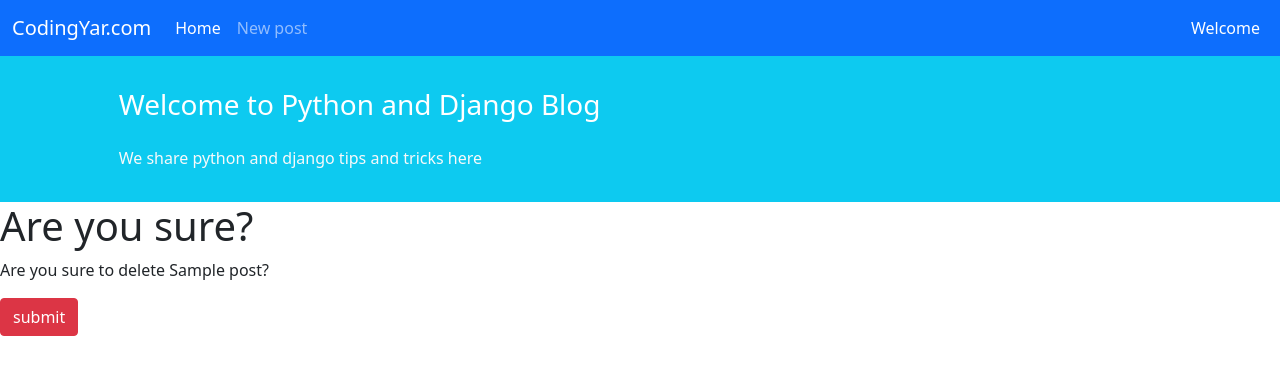
After one commit to Hossein770227/post, a Django app: page /blog/1/delete/ in a window 1280 px wide. The commit adds this page. Shown: the top 375 px of the page. Run offline with Django 4.2, Linux system fonts and the light colour scheme; tables that the repository leaves empty hold one stand-in row (values such as "Sample post").

Commit message:
add delete post

```diff
--- /dev/null
+++ b/posts/templates/posts/post_delete.html
@@ -0,0 +1,12 @@
+{% extends "_base.html" %}
+{% block page_title %} Delete {% endblock page_title %}
+
+{% block content %}
+    <h1>Are you sure?</h1>
+    <p>Are you sure to delete {{post.title}}?</p>
+    <form action="" method="post">
+        {% csrf_token %}
+        <button type="submit" class="btn btn-danger">submit</button>
+    </form>
+
+{% endblock content %}
--- a/posts/templates/posts/post_list.html
+++ b/posts/templates/posts/post_list.html
@@ -14,7 +14,9 @@
                           {{post.text}}
                         </p>
                         <a href="{% url "post_detail" post.id %}" class="btn btn-sm btn-success">Read More</a>
-                        <a href="{% url "post_update" post.id %}" class="btn btn-sm btn-info">Edit</a>
+                        <a href="{% url "post_update" post.id %}" class="btn btn-sm btn-warning">Edit</a>
+                        <a href="{% url "post_delete" post.id %}" class="btn btn-sm btn-danger">Delete</a>
+
 
                     </div>
                 </div>
--- a/posts/urls.py
+++ b/posts/urls.py
@@ -6,4 +6,5 @@ urlpatterns = [
     path('<int:pk>/', views.PostDetailView.as_view(), name= 'post_detail'),
     path('create/', views.PostCreateView.as_view(), name='post_create'),
     path('<int:pk>/update/', views.PostUpdateView.as_view(), name= 'post_update'),
+    path('<int:pk>/delete/', views.PostDeleteView.as_view(), name= 'post_delete'),
 ]
--- a/posts/views.py
+++ b/posts/views.py
@@ -1,6 +1,7 @@
 from django.shortcuts import render
 from django.views import generic
 from .forms import PostForm
+from django.urls import reverse_lazy
 
 from .models import Post
 
@@ -29,3 +30,8 @@ class PostUpdateView(generic.UpdateView):
     model=Post
     form_class=PostForm
     template_name='posts/post_create.html'
+
+class PostDeleteView(generic.DeleteView):
+    model=Post
+    template_name='posts/post_delete.html'
+    success_url=reverse_lazy('post_list')
```
